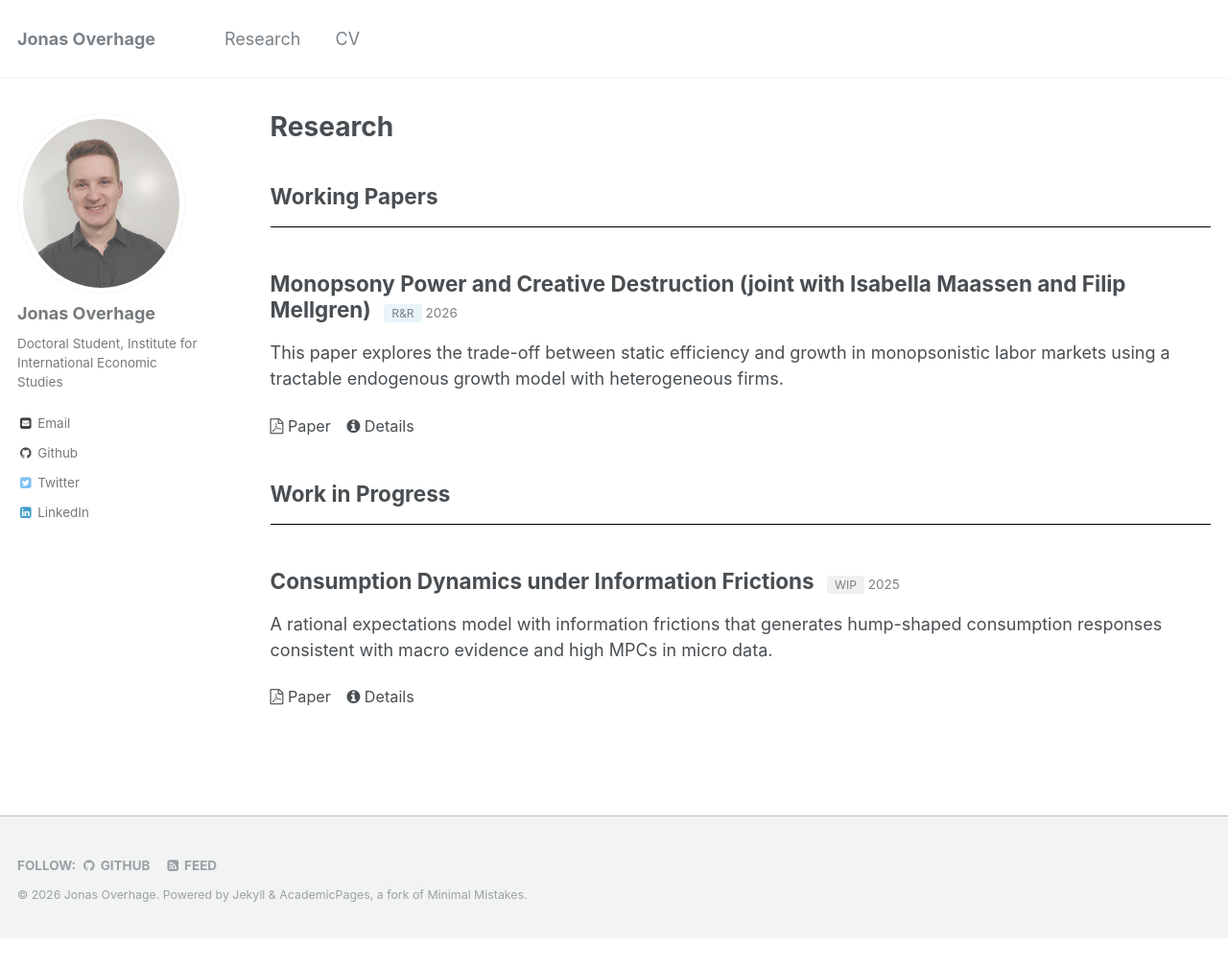
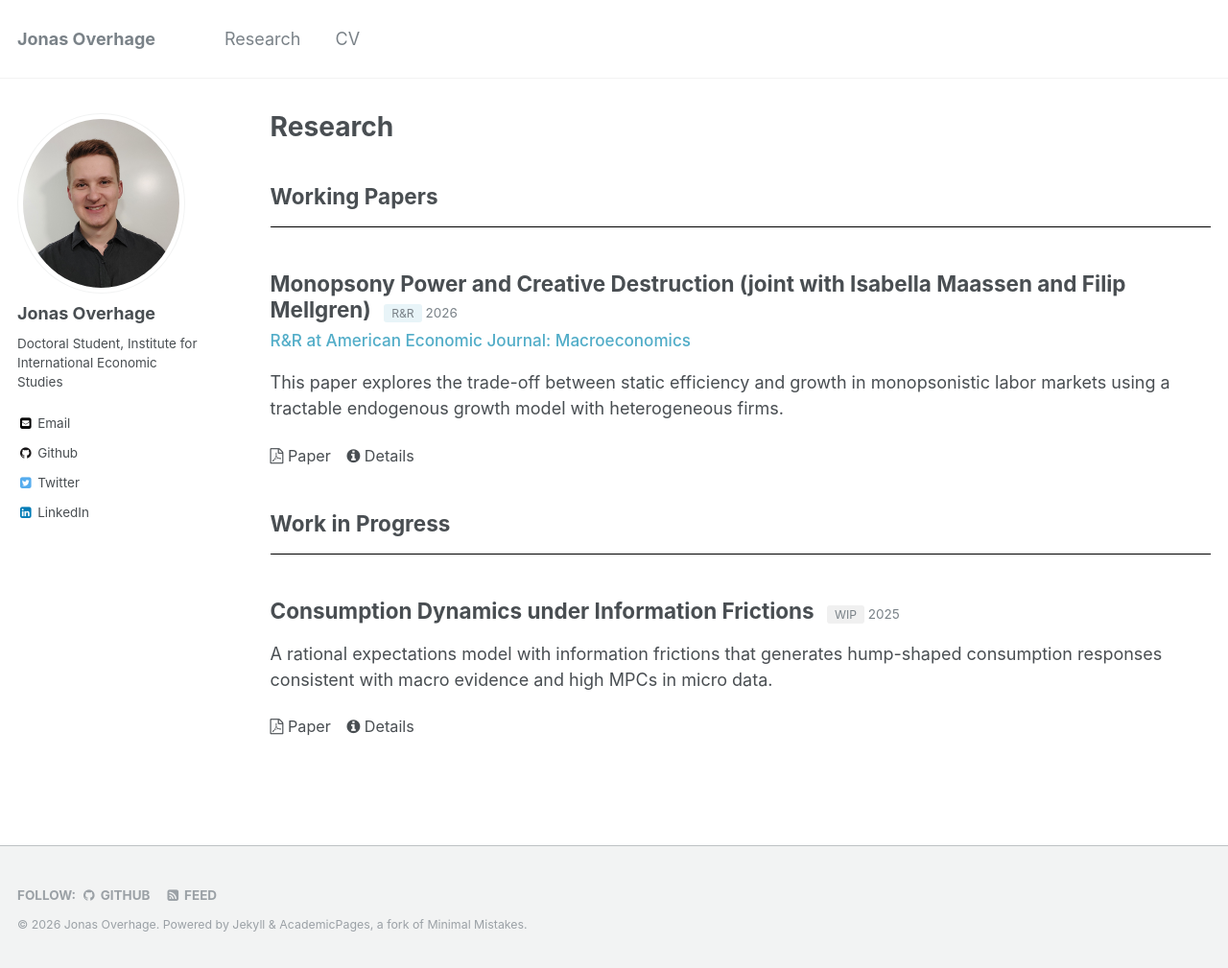
Before and after one commit to JOverhage/JOverhage.github.io, a Jekyll site: the page built from _pages/research.md, in a window 1280 px wide and 1009 px high. Shown: the whole window at 96% size. Built offline with Jekyll 4.4.1, drawn with Linux system fonts in a browser that asks for light colours.

Commit message:
avatar improved, paper R&R details added

```diff
--- a/_includes/archive-single-research.html
+++ b/_includes/archive-single-research.html
@@ -27,6 +27,18 @@
         </span>
       </h2>
 
+      {% if post.venue %}
+        <p style="margin-top: 0.3em; margin-bottom: 0.5em; font-size: 0.95em; color: #52adc8; font-weight: 500;">
+          {% if post.PublicationStatus == 'WorkingPaper' %}
+            R&R at {{ post.venue }}
+          {% elsif post.PublicationStatus == 'Published' %}
+            {{ post.venue }}
+          {% else %}
+            {{ post.venue }}
+          {% endif %}
+        </p>
+      {% endif %}
+
       {% if post.excerpt %}
         <p class="archive__item-excerpt" itemprop="description" style="margin-top: 0.5em;">{{ post.excerpt | markdownify | strip }}</p>
       {% endif %}
--- a/_research/2024-monopsony-research.md
+++ b/_research/2024-monopsony-research.md
@@ -11,7 +11,7 @@ excerpt: 'This paper explores the trade-off between static efficiency and growth
 
 date: 2026-01-14
 
-venue: ''
+venue: 'American Economic Journal: Macroeconomics'
 
 paperurl: 'http://JOverhage.github.io/files/MMO_Monopsony_Jan26.pdf'
 
--- a/_sass/_sidebar.scss
+++ b/_sass/_sidebar.scss
@@ -15,13 +15,6 @@
 
   @include breakpoint($large) {
     @include span(2 of 12);
-    opacity: 0.75;
-    -webkit-transition: opacity 0.2s ease-in-out;
-            transition: opacity 0.2s ease-in-out;
-
-    &:hover {
-      opacity: 1;
-    }
   }
 
 
```
